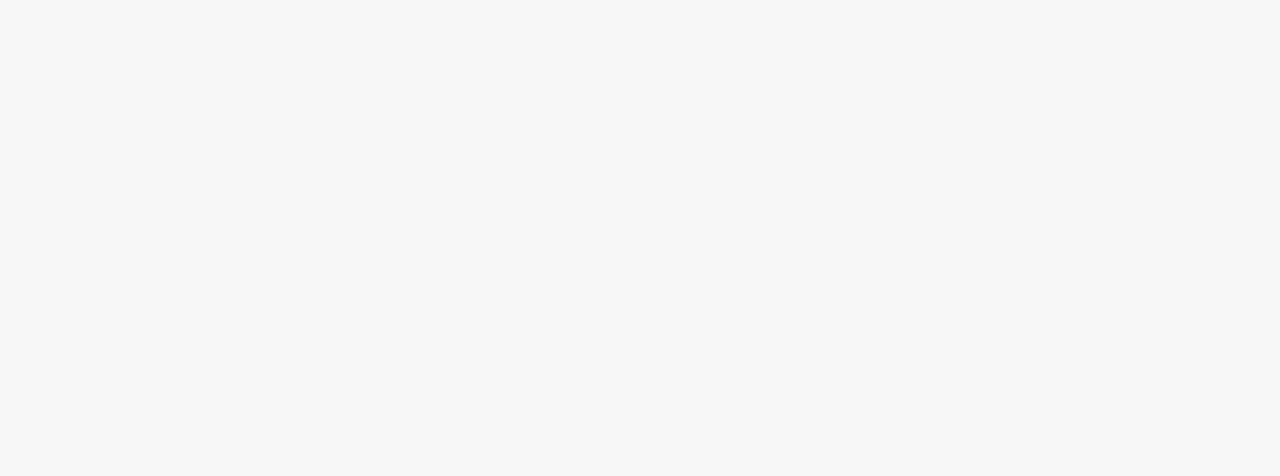
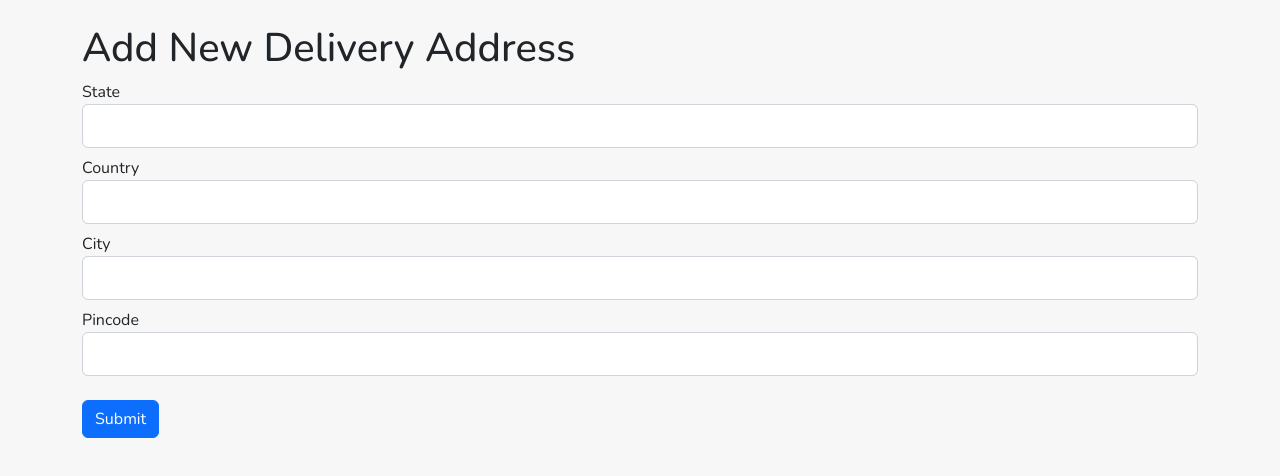
Before and after one commit to shubh009/Nashcard-Final-Frontend, a React (Create React App) app: page /user/add-new-delivery-address/1 in a window 1280 px wide. Before the commit this address had no page. Shown: the top 476 px of the page. Built offline with nearby package versions, Linux system fonts and the light colour scheme.

Commit message:
update delivery address UI created

```diff
--- a/src/App.js
+++ b/src/App.js
@@ -45,6 +45,8 @@ import Shipping from "./modules/admin/pages/shipping/shipping";
 import PsasubmissionDetails from "./modules/admin/pages/shipping/psa-submission-details";
 import AddUsers from "./modules/admin/pages/manage-users/addUsers";
 import Invoice from "./modules/admin/pages/invoice";
+import UpdateDeliveryAddress from "./modules/user/pages/updateDeliveryAddress"
+
 function App() {
   return (
     <BrowserRouter>
@@ -62,6 +64,7 @@ function App() {
         <Route path="user/review-list/" element={<UReviewList />} />
         <Route path="user/help" element={<UHelp />} />
         <Route path="user/query-list" element={<UHelpList />} />
+        <Route path="user/add-new-delivery-address/:_id" element={<UpdateDeliveryAddress />} />
         <Route
           path="user/view-Order/shipping-details"
           element={<UShippingDetails />}
--- /dev/null
+++ b/src/modules/user/pages/updateDeliveryAddress/index.js
@@ -0,0 +1,127 @@
+import React, { useState } from 'react';
+import axios from 'axios';
+import { useParams } from 'react-router-dom';
+
+const InputField = ({ label, value, onChange, error }) => {
+  return (
+    <div className="form-group mt-2">
+      <label>{label}</label>
+      <input
+        type="text"
+        className={`form-control ${error ? 'is-invalid' : ''}`}
+        value={value}
+        onChange={onChange}
+      />
+      {error && <div className="invalid-feedback">{error}</div>}
+    </div>
+  );
+};
+
+export default function updateDeliveryAddress() {
+  const param = useParams();
+  const _id = param._id
+
+  console.log(param)
+  //   const [_id, setId] = useState(match.params._id);
+  const [loading, setLoading] = useState('');
+  const [state, setState] = useState('');
+  const [country, setCountry] = useState('');
+  const [city, setCity] = useState('');
+  const [pincode, setPincode] = useState('');
+  const [errors, setErrors] = useState({});
+
+  const handleInputChange = (e, setter) => {
+    setter(e.target.value);
+  };
+
+  const handleSubmit = async () => {
+    setLoading(true);
+    const errors = {};
+
+    if (!state) {
+      errors.state = 'State is required';
+    }
+    if (!country) {
+      errors.country = 'Country is required';
+    }
+    if (!city) {
+      errors.city = 'City is required';
+    }
+    if (!pincode) {
+      errors.pincode = 'Pincode is required';
+    }
+
+    if (Object.keys(errors).length === 0) {
+      try {
+        await axios.put('http://localhost:8000/update_delivery_address', {
+          _id,
+          state,
+          country,
+          city,
+          pincode
+        });
+        setState("")
+        setCity("")
+        setPincode("")
+        setCity("")
+        setCountry("")
+        alert("Address Updated")
+        // Handle success
+      } catch (error) {
+        // Handle error
+        console.log(error)
+        alert("Request Failed")
+      }
+      finally {
+        setLoading(false);
+      }
+    } else {
+      setErrors(errors);
+      setLoading(false);
+
+    }
+  };
+
+  return (
+    <div className="container">
+      <h1 className='mt-4' >Add New Delivery Address</h1>
+      <form>
+        <InputField
+          label="State"
+          value={state}
+          onChange={(e) => handleInputChange(e, setState)}
+          error={errors.state}
+        />
+        <InputField
+          label="Country"
+          value={country}
+          onChange={(e) => handleInputChange(e, setCountry)}
+          error={errors.country}
+        />
+        <InputField
+          label="City"
+          value={city}
+          onChange={(e) => handleInputChange(e, setCity)}
+          error={errors.city}
+        />
+        <InputField
+          label="Pincode"
+          value={pincode}
+          onChange={(e) => handleInputChange(e, setPincode)}
+          error={errors.pincode}
+        />
+        <button type="button" className="btn btn-primary mt-4" onClick={handleSubmit} disabled={loading}>
+          {loading ? (
+            <div className="d-flex gap-2 align-items-center">
+              <span className="">Please Wait</span>
+              <span className="spinner-border spinner-border-sm" role="status"></span>
+            </div>
+
+          ) : (
+            <span>Submit</span>
+          )}
+        </button>
+      </form>
+    </div>
+  );
+}
```
Also changed, not shown: 1 other file (tests, documents, lock files or other folders).
